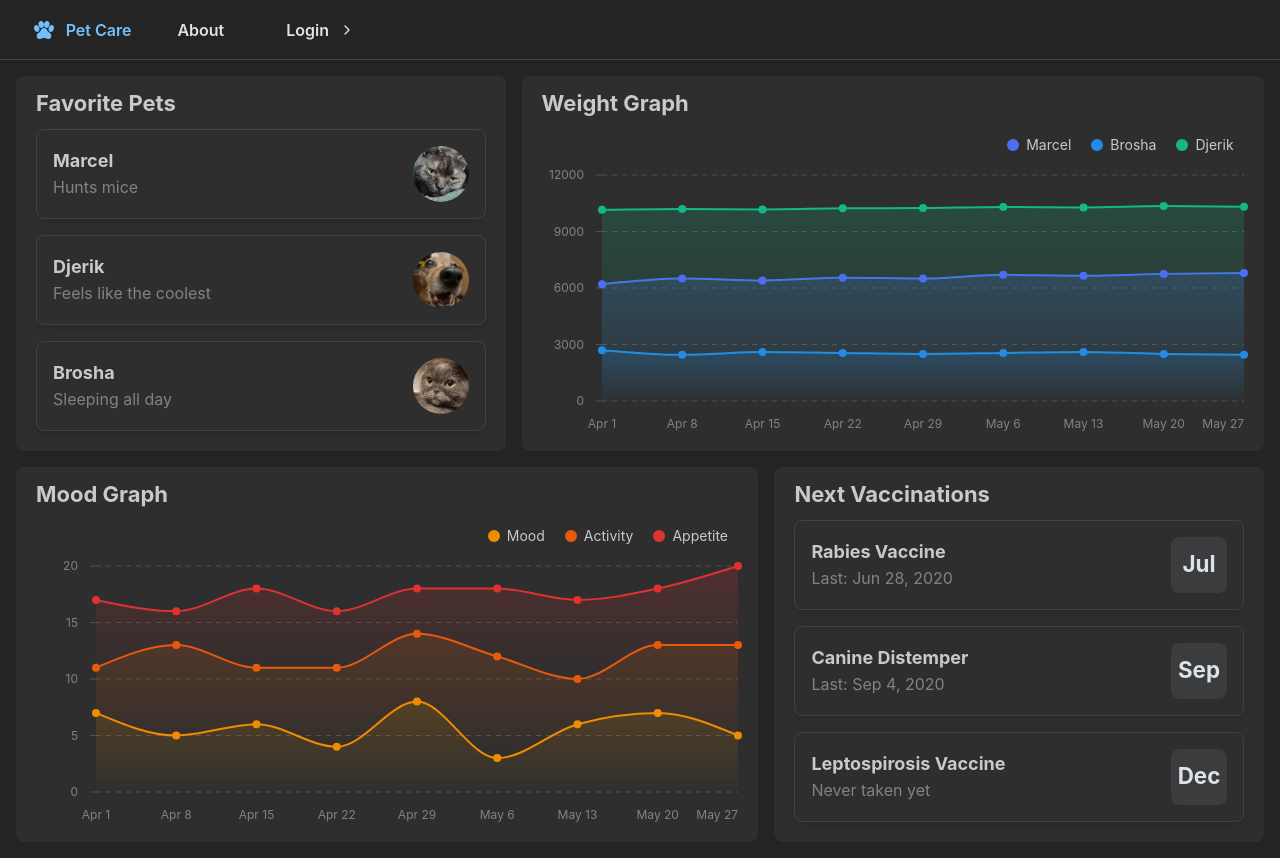
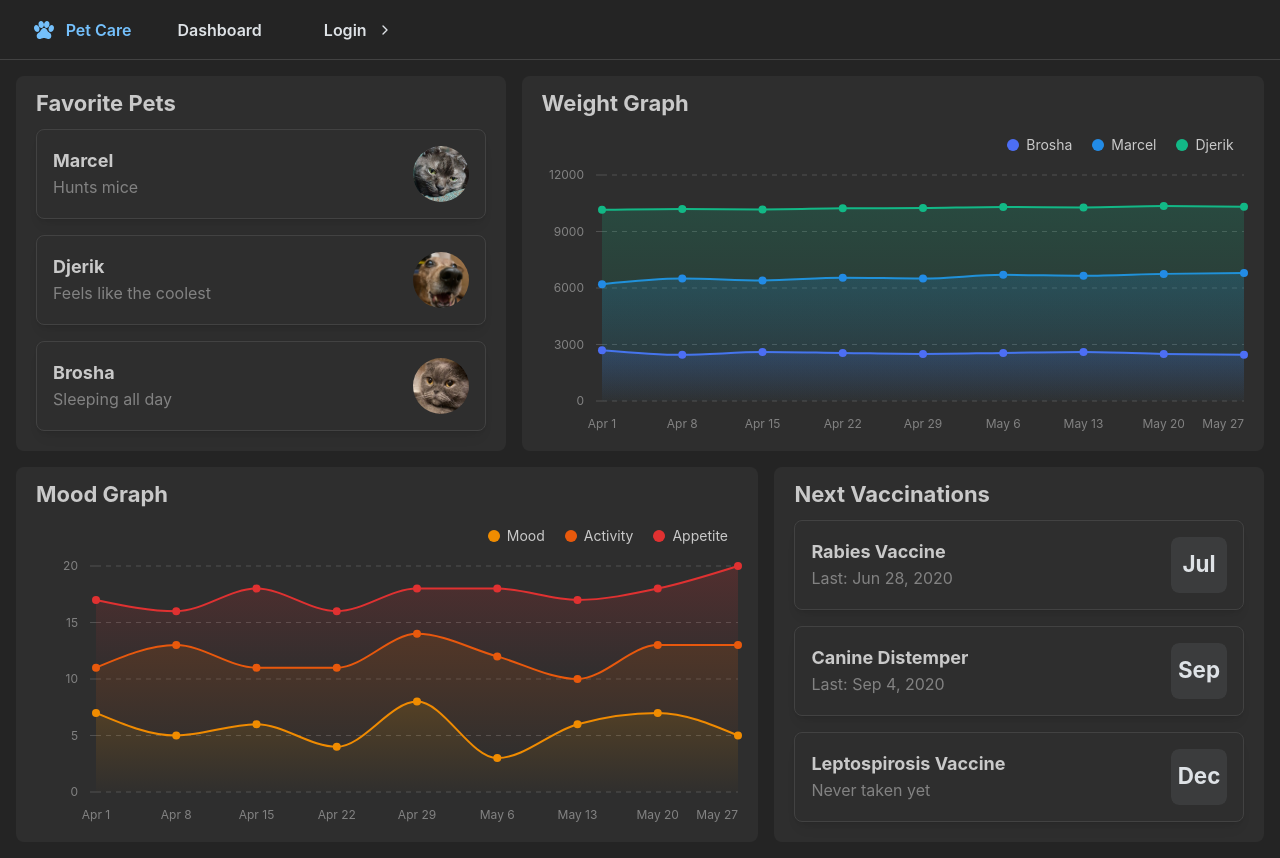
Before and after one commit to potat-dev/pet-care, a Next.js app: page / in a window 1280 px wide. Built offline with nearby package versions, Linux system fonts and the light colour scheme; no server answers.

Commit message:
minor addMenu fixes

```diff
--- a/src/components/AddMenu.tsx
+++ b/src/components/AddMenu.tsx
@@ -1,6 +1,7 @@
 'use client';
 
-import { Menu, Button } from '@mantine/core';
+import { Menu, Button, ActionIcon, useMantineTheme } from '@mantine/core';
+import { useMediaQuery } from '@mantine/hooks';
 import {
   IconVaccine,
   IconPawFilled,
@@ -17,6 +18,17 @@ const iconProps = {
 };
 
 export function AddMenu() {
+  const theme = useMantineTheme();
+  const mobile = useMediaQuery(`(max-width: ${theme.breakpoints.sm})`);
+
+  if (mobile) {
+    return (
+      <ActionIcon variant="subtle" color="gray" size="xl" radius="md" component={Link} href="/add">
+        <IconPlus style={{ width: '70%', height: '70%' }} stroke={1.5} />
+      </ActionIcon>
+    );
+  }
+
   return (
     <Menu trigger="hover" shadow="md" width={200}>
       <Menu.Target>
--- a/src/components/AppFrame/AppFrame.tsx
+++ b/src/components/AppFrame/AppFrame.tsx
@@ -1,11 +1,9 @@
 'use client';
 
 import Link from 'next/link';
-import { ActionIcon, AppShell, Burger, Button, Group, useMantineTheme } from '@mantine/core';
-import { useDisclosure, useMediaQuery } from '@mantine/hooks';
-// import { IconMenu2 as IconMenu } from '@tabler/icons-react';
+import { AppShell, Burger, Button, Group } from '@mantine/core';
+import { useDisclosure } from '@mantine/hooks';
 
-import { IconPlus } from '@tabler/icons-react';
 import { AppLogo } from '@/components/AppLogo';
 import { UserMenu } from '@/components/UserMenu';
 
@@ -45,9 +43,6 @@ export function AppFrame({ children }: AppFrameProps) {
   const [opened, { toggle }] = useDisclosure();
   const { user } = useAuthContext();
 
-  const theme = useMantineTheme();
-  const mobile = useMediaQuery(`(max-width: ${theme.breakpoints.sm})`);
-
   return (
     <AppShell
       header={{ height: 60 }}
@@ -59,24 +54,10 @@ export function AppFrame({ children }: AppFrameProps) {
           <Group gap={0}>
             <Burger opened={opened} onClick={toggle} hiddenFrom="sm" size="sm" />
             <AppLogo />
-            <LinkButton text="About" href="/about" visibleFrom="sm" />
+            <LinkButton text="Dashboard" href="/dashboard" visibleFrom="sm" />
           </Group>
-          <Group gap={mobile ? 'xs' : 0}>
-            {user &&
-              (mobile ? (
-                <ActionIcon
-                  variant="subtle"
-                  color="gray"
-                  size="xl"
-                  radius="md"
-                  component={Link}
-                  href="/add"
-                >
-                  <IconPlus style={{ width: '70%', height: '70%' }} stroke={1.5} />
-                </ActionIcon>
-              ) : (
-                <AddMenu />
-              ))}
+          <Group gap={0}>
+            {user && <AddMenu />}
             <UserMenu />
           </Group>
         </Group>
@@ -84,8 +65,8 @@ export function AppFrame({ children }: AppFrameProps) {
 
       <AppShell.Navbar py="md" px={4}>
         <LinkButton text="Home" href="/" onClick={toggle} />
-        <LinkButton text="Pets" href="/pets" onClick={toggle} />
-        <LinkButton text="Friends" href="/friends" onClick={toggle} />
+        <LinkButton text="Dashboard" href="/dashboard" onClick={toggle} />
+        <LinkButton text="Profile" href="/profile/denis" onClick={toggle} />
         <LinkButton text="Settings" href="/settings" onClick={toggle} />
         <LinkButton text="About" href="/about" onClick={toggle} />
       </AppShell.Navbar>
--- a/src/components/Dashboard/WeightCard.tsx
+++ b/src/components/Dashboard/WeightCard.tsx
@@ -14,8 +14,8 @@ export default function WeightCard() {
         dataKey="date"
         withLegend
         series={[
-          { name: 'Marcel', color: 'indigo.6' },
-          { name: 'Brosha', color: 'blue.6' },
+          { name: 'Brosha', color: 'indigo.6' },
+          { name: 'Marcel', color: 'blue.6' },
           { name: 'Djerik', color: 'teal.6' },
         ]}
         curveType="monotone"
--- a/src/components/UserMenu.tsx
+++ b/src/components/UserMenu.tsx
@@ -23,11 +23,12 @@ function LoginButton() {
 
   return (
     <Button
+      onClick={signIn}
       variant="subtle"
       color="gray"
       size="md"
       loading={loading}
-      onClick={signIn}
+      loaderProps={{ type: 'dots' }}
       rightSection={<IconChevronRight {...iconProps} />}
     >
       Login
@@ -65,6 +66,7 @@ export function UserMenu() {
           color="gray"
           size="md"
           loading={loading}
+          loaderProps={{ type: 'dots' }}
           rightSection={<IconChevronDown {...iconProps} />}
         >
           {user ? user.displayName : 'Login'}
```
Also changed, not shown: src/app/dashboard/page.tsx (added, +10 -0 lines).
